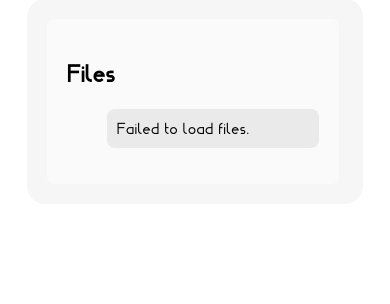
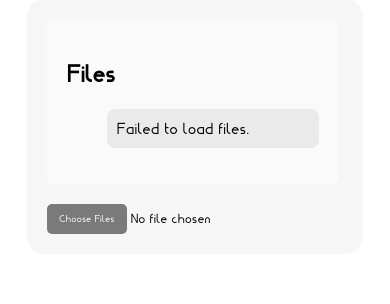
Before and after one commit to mbermanUCSC/Pi-Clock, a Flask app: page / in a window 390 px wide. Shown: the part 252-556 px from the top of the page. Run offline with Flask 3, Linux system fonts and the light colour scheme; data that the repository does not hold is empty.

Commit message:
mobile upload button

```diff
--- a/app.py
+++ b/app.py
@@ -70,4 +70,4 @@
 
 
 if __name__ == '__main__':
-    app.run(host='0.0.0.0', port=5000, ssl_context=('cert.pem', 'key.pem'))
+    app.run(host='0.0.0.0', port=5000)
--- a/static/script.js
+++ b/static/script.js
@@ -25,7 +25,8 @@
             power: document.getElementById('power-button'),
         },
         filesContainer: document.getElementById('files-container'),
-        filesList: document.getElementById('files-list')
+        filesList: document.getElementById('files-list'),
+        fileInput: document.getElementById('file-input'),
     };
 
     // Fetch files and display them
@@ -142,6 +143,28 @@
         });
     });
 
+    // when a file is selected, upload it
+    uiElements.fileInput.addEventListener('change', function() {
+        const files = uiElements.fileInput.files;
+
+        const formData = new FormData();
+        for (const file of files) {
+            formData.append('files', file);
+        }
+
+        fetch('/upload', {
+            method: 'POST',
+            body: formData
+        })
+        .then(response => {
+            if (response.ok) {
+                updateFileList();
+                // Clear the file input
+                uiElements.fileInput.value = '';
+
+            }
+        });
+    });
 
     uiElements.buttons.reset.addEventListener('click', () => {
        // fetch, resets the software
--- a/static/style.css
+++ b/static/style.css
@@ -53,7 +53,7 @@
     margin-top: 20px;
     margin-left: 5%;
     margin-right: 5%;
-    display: flex;
+    display: grid;
     text-align: left;
     padding: 20px;
 
@@ -66,12 +66,12 @@
     padding: 20px;
     background-color: #ffffff88;
     border-radius: 8px;
+    margin-bottom: 20px;
 }
 
 .files-list ul {
     list-style-type: none;
     padding: 10;
-
 }
 
 .files-list ul li {
@@ -113,6 +113,27 @@
     border-radius: 8px;
 }
 
+/* file input */
+input[type="file"] {
+    font-family: 'NASA21';
+    /* style the button */
+}
+
+/* file input button */
+input[type="file"]::-webkit-file-upload-button {
+    font-family: 'NASA21';
+    font-size: 10px;
+    background-color: #7a7a7a;
+    color: #ffffff;
+    border: none;
+    border-radius: 5px;
+    padding: 5px;
+    cursor: pointer;
+    height: 30px;
+    width: 80px;
+    text-align: center;
+}
+
 /* mobile */
 @media only screen and (max-width: 600px) {
     .toolbar {
--- a/templates/index.html
+++ b/templates/index.html
@@ -26,6 +26,8 @@
 
         <div class="file-container" id="files-container">
             <h2>Files</h2>
+            <!-- upload button with specific types for ios -->
+
             <div class="files-list" id="files-list">
                 <ul>
                     <li>File 1</li>
@@ -36,9 +38,15 @@
                 </ul>
             </div>
         </div>
+        <input type="file" id="file-input" accept="
+    .txt, .csv, .jpeg, .jpg, .png, .gif, .pdf, .doc, .docx, .xls, .xlsx, .ppt, .pptx,
+    .zip, .tar, .rar, .gz, .bz2, .7z, .mp3, .wav, .mp4, .mov, .avi, .mkv, .webm, .ogg,
+    .xml, .json, .html, .css, .js, .jsx, .ts, .tsx, .py, .java, .c, .cpp, .h, .sh,
+    .md, .rst, .tex, .psd, .ai, .eps, .svg, .flac, .aac, .m4a, .bmp, .ico, .tif, .tiff,
+    .sql, .dat, .dmg, .iso, .apk, .exe, .dll, .bin, .bat, .cmd, .ebub, .mobi, .azw,
+    .log, .ini, .plist" multiple>
 
     </section>
-
 
     <script src="{{ url_for('static', filename='script.js') }}"></script>
 </body>
```
